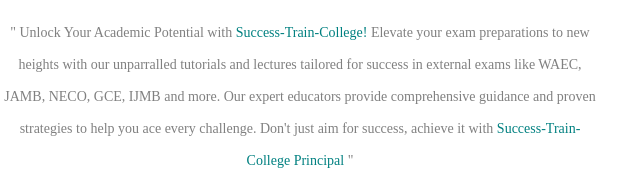
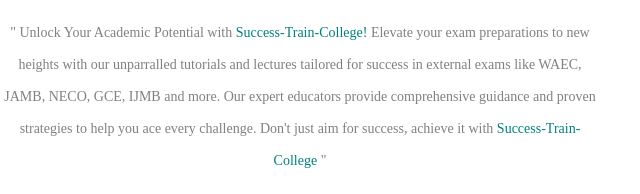
Before and after one commit to FINIDI12/success-train-college, a plain HTML site: page index.html in a window 1280 px wide. Shown: the part 1789-1983 px from the top of the page, 340-980 px from the left. Drawn offline with Linux system fonts and the light colour scheme.

Commit message:
Update index.html

```diff
--- a/index.html
+++ b/index.html
@@ -190,7 +190,7 @@
           </div>
           <div class="lecture-write-up">
             <h3>External Exam Lectures</h3>
-            <p>" Unlock Your Academic Potential with <span class="principal">Success-Train-College!</span> Elevate your exam preparations to new heights with our unparralled tutorials and lectures tailored for success in external exams like WAEC, JAMB, NECO, GCE, IJMB and more. Our expert educators provide comprehensive guidance and proven strategies to help you ace every challenge. Don't just aim for success, achieve it with <span class="principal">  Success-Train-College Principal </span> "</p>
+            <p>" Unlock Your Academic Potential with <span class="principal">Success-Train-College!</span> Elevate your exam preparations to new heights with our unparralled tutorials and lectures tailored for success in external exams like WAEC, JAMB, NECO, GCE, IJMB and more. Our expert educators provide comprehensive guidance and proven strategies to help you ace every challenge. Don't just aim for success, achieve it with <span class="principal">  Success-Train-College  </span> "</p>
           </div>
           <div class="other-services">
             <h3>Guidance and Counseling</h3>
```
